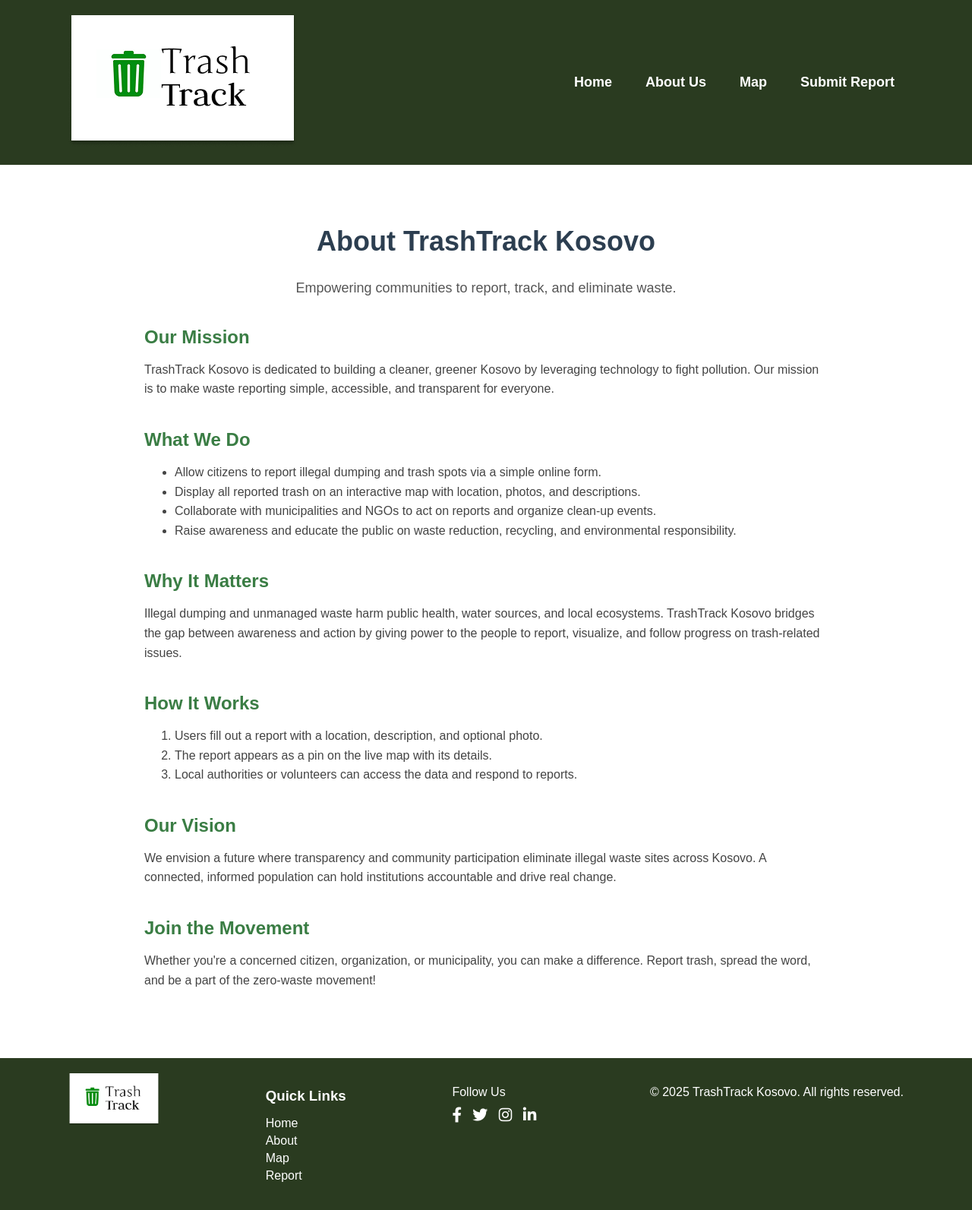
After one commit to drini08/trashtrack1, a PHP site: page /aboutus.php in a window 1280 px wide. The commit adds this page. Shown: the whole page at 76% size. Run offline with PHP 8.4, Linux system fonts and the light colour scheme.

Commit message:
todays work
kom sene me shtu neser

```diff
--- /dev/null
+++ b/aboutus.php
@@ -0,0 +1,241 @@
+<?php
+// aboutus.php
+?>
+
+<!DOCTYPE html>
+<html lang="en">
+<head>
+  <meta charset="UTF-8" />
+  <title>About Us | TrashTrack Kosovo</title>
+  <meta name="viewport" content="width=device-width, initial-scale=1.0" />
+
+  <link href="https://cdnjs.cloudflare.com/ajax/libs/font-awesome/6.4.0/css/all.min.css" rel="stylesheet" />
+  <style>
+    body {
+      margin: 0;
+      font-family: Arial, sans-serif;
+      background: #f0f7f4;
+    }
+
+    .site-header, .site-footer {
+      background-color:rgb(42, 59, 32);
+      color: white;
+      padding: 20px 0;
+    }
+
+    /* Logo container (optional, if used) */
+.logo {
+  display: flex;
+  align-items: center;
+}
+
+/* Logo image */
+.logo-image img {
+  height: 40px;        /* Smaller height */
+  width: auto;
+  max-width: 120px;    /* Reduce max width */
+  display: block;
+}
+
+    .container {
+      width: 90%;
+      max-width: 1100px;
+      margin: 0 auto;
+      display: flex;
+      justify-content: space-between;
+      align-items: center;
+    }
+
+    .main-nav ul {
+      list-style: none;
+      display: flex;
+      gap: 20px;
+    }
+
+    .main-nav a {
+  color: white;
+  text-decoration: none;
+  font-weight: bold;
+  font-size: 18px;         /* Make nav text bigger */
+  padding: 8px 12px;
+  transition: all 0.2s ease;
+}
+
+.main-nav a:hover {
+  background-color: rgba(255, 255, 255, 0.1);
+  border-radius: 5px;
+  transform: scale(1.05);  /* Slight zoom effect */
+}
+
+    .about-main {
+      padding: 50px 40px;
+      background-color: #ffffff;
+    }
+
+    .hero {
+      text-align: center;
+      margin-bottom: 40px;
+    }
+
+    .hero h1 {
+      font-size: 36px;
+      color: #2c3e50;
+    }
+
+    .hero p {
+      font-size: 18px;
+      color: #555;
+    }
+
+    .about-section {
+      max-width: 900px;
+      margin: 0 auto 40px auto;
+      padding: 0 20px;
+    }
+
+    .about-section h2 {
+      color: #3a7d44;
+      margin-bottom: 10px;
+    }
+
+    .about-section p,
+    .about-section ul,
+    .about-section ol {
+      color: #444;
+      line-height: 1.6;
+    }
+
+    .footer-content {
+      display: flex;
+      justify-content: space-between;
+      align-items: flex-start;
+      flex-wrap: wrap;
+    }
+
+    .footer-logo img {
+      width: 120px;
+    }
+
+    .footer-links h3, .footer-social p {
+      margin-bottom: 10px;
+    }
+
+    .footer-links ul {
+      list-style: none;
+      padding: 0;
+    }
+
+    .footer-links a {
+      color: white;
+      text-decoration: none;
+      display: block;
+      margin-bottom: 5px;
+    }
+
+    .social-icons a {
+      color: white;
+      margin-right: 10px;
+      font-size: 20px;
+    }
+  </style>
+</head>
+<body>
+
+<!-- HEADER -->
+<header class="site-header">
+  <div class="container">
+    <div class="logo">
+      <a href="index.php"><img src="images/logo.png" alt="TrashTrack Logo" /></a>
+    </div>
+    <nav class="main-nav">
+      <ul>
+        <li><a href="index.php">Home</a></li>
+        <li><a href="aboutus.php" class="active">About Us</a></li>
+        <li><a href="map.php">Map</a></li>
+        <li><a href="report.php"> Submit Report</a></li>
+      </ul>
+    </nav>
+  </div>
+</header>
+
+<!-- MAIN CONTENT -->
+<main class="about-main">
+  <section class="hero">
+    <h1>About TrashTrack Kosovo</h1>
+    <p>Empowering communities to report, track, and eliminate waste.</p>
+  </section>
+
+  <section class="about-section">
+    <h2>Our Mission</h2>
+    <p>TrashTrack Kosovo is dedicated to building a cleaner, greener Kosovo by leveraging technology to fight pollution. Our mission is to make waste reporting simple, accessible, and transparent for everyone.</p>
+  </section>
+
+  <section class="about-section">
+    <h2>What We Do</h2>
+    <ul>
+      <li>Allow citizens to report illegal dumping and trash spots via a simple online form.</li>
+      <li>Display all reported trash on an interactive map with location, photos, and descriptions.</li>
+      <li>Collaborate with municipalities and NGOs to act on reports and organize clean-up events.</li>
+      <li>Raise awareness and educate the public on waste reduction, recycling, and environmental responsibility.</li>
+    </ul>
+  </section>
+
+  <section class="about-section">
+    <h2>Why It Matters</h2>
+    <p>Illegal dumping and unmanaged waste harm public health, water sources, and local ecosystems. TrashTrack Kosovo bridges the gap between awareness and action by giving power to the people to report, visualize, and follow progress on trash-related issues.</p>
+  </section>
+
+  <section class="about-section">
+    <h2>How It Works</h2>
+    <ol>
+      <li>Users fill out a report with a location, description, and optional photo.</li>
+      <li>The report appears as a pin on the live map with its details.</li>
+      <li>Local authorities or volunteers can access the data and respond to reports.</li>
+    </ol>
+  </section>
+
+  <section class="about-section">
+    <h2>Our Vision</h2>
+    <p>We envision a future where transparency and community participation eliminate illegal waste sites across Kosovo. A connected, informed population can hold institutions accountable and drive real change.</p>
+  </section>
+
+  <section class="about-section">
+    <h2>Join the Movement</h2>
+    <p>Whether you're a concerned citizen, organization, or municipality, you can make a difference. Report trash, spread the word, and be a part of the zero-waste movement!</p>
+  </section>
+</main>
+
+<!-- FOOTER -->
+<footer class="site-footer">
+  <div class="container footer-content">
+    <div class="footer-logo">
+      <img src="images/logo.png" alt="TrashTrack Footer Logo" />
+    </div>
+
+    <div class="footer-links">
+      <h3>Quick Links</h3>
+      <ul>
+        <li><a href="index.php">Home</a></li>
+        <li><a href="aboutus.php">About</a></li>
+        <li><a href="map.php">Map</a></li>
+        <li><a href="report.php">Report</a></li>
+      </ul>
+    </div>
+
+    <div class="footer-social">
+      <p>Follow Us</p>
+      <div class="social-icons">
+        <a href="#"><i class="fab fa-facebook-f"></i></a>
+        <a href="#"><i class="fab fa-twitter"></i></a>
+        <a href="#"><i class="fab fa-instagram"></i></a>
+        <a href="#"><i class="fab fa-linkedin-in"></i></a>
+      </div>
+    </div>
+    <p class="copyright">© 2025 TrashTrack Kosovo. All rights reserved.</p>
+  </div>
+</footer>
+
+
+
+</body>
+</html>
```
Also changed, not shown: index.php (+11 -9 lines), map.php (+52 -8 lines), report.php (+192 -151 lines), style.css (+31 -8 lines), images/istockphoto-477693469-612x612.jpg (added), images/knockedover.jpg (added), uploads/6831bf6d63cce_facility.jpg (added), uploads/6831c35be462b_metalrec.jpg (added), uploads/6831c4b65e9f7_istockphoto-477693469-612x612.jpg (added), uploads/6831c4f254d7a_istockphoto-477693469-612x612.jpg (added), uploads/6831c54c11b94_facility.jpg (added), uploads/6831d9e5cb917_knockedover.jpg (added).
